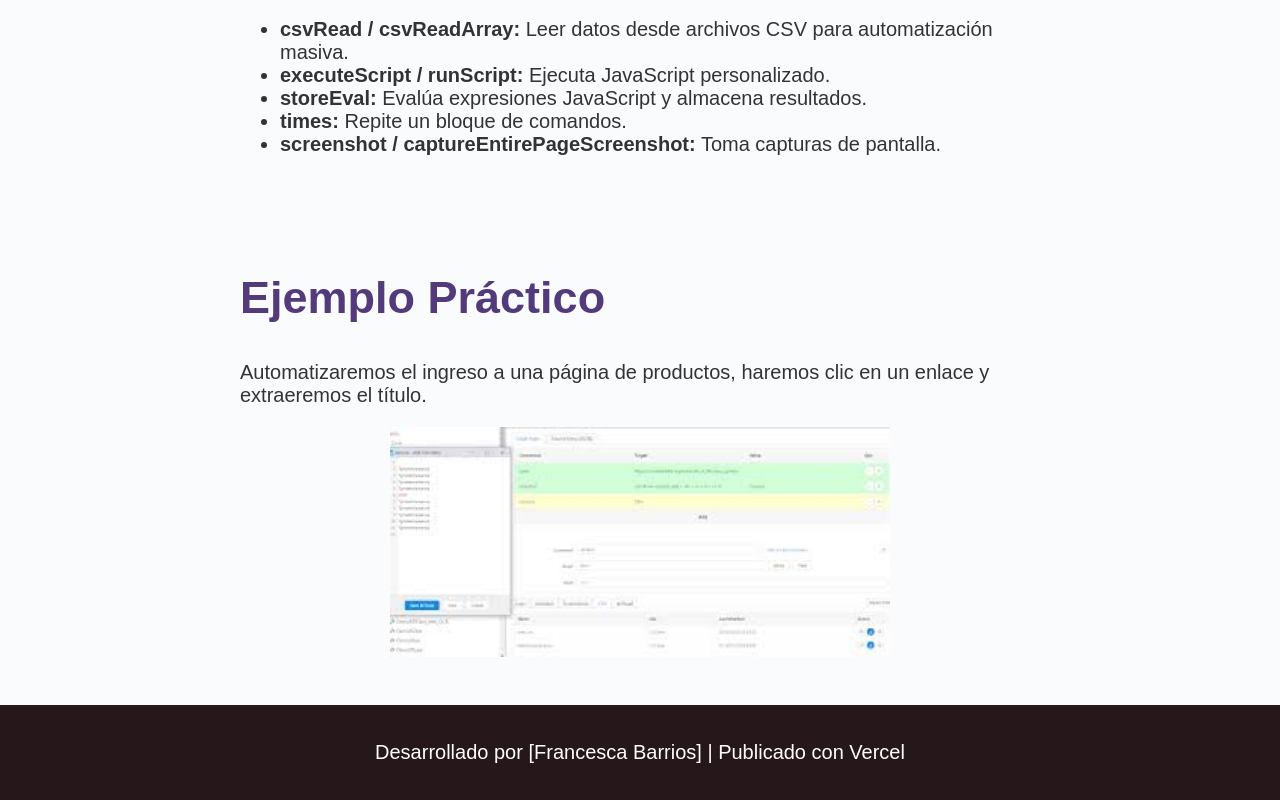
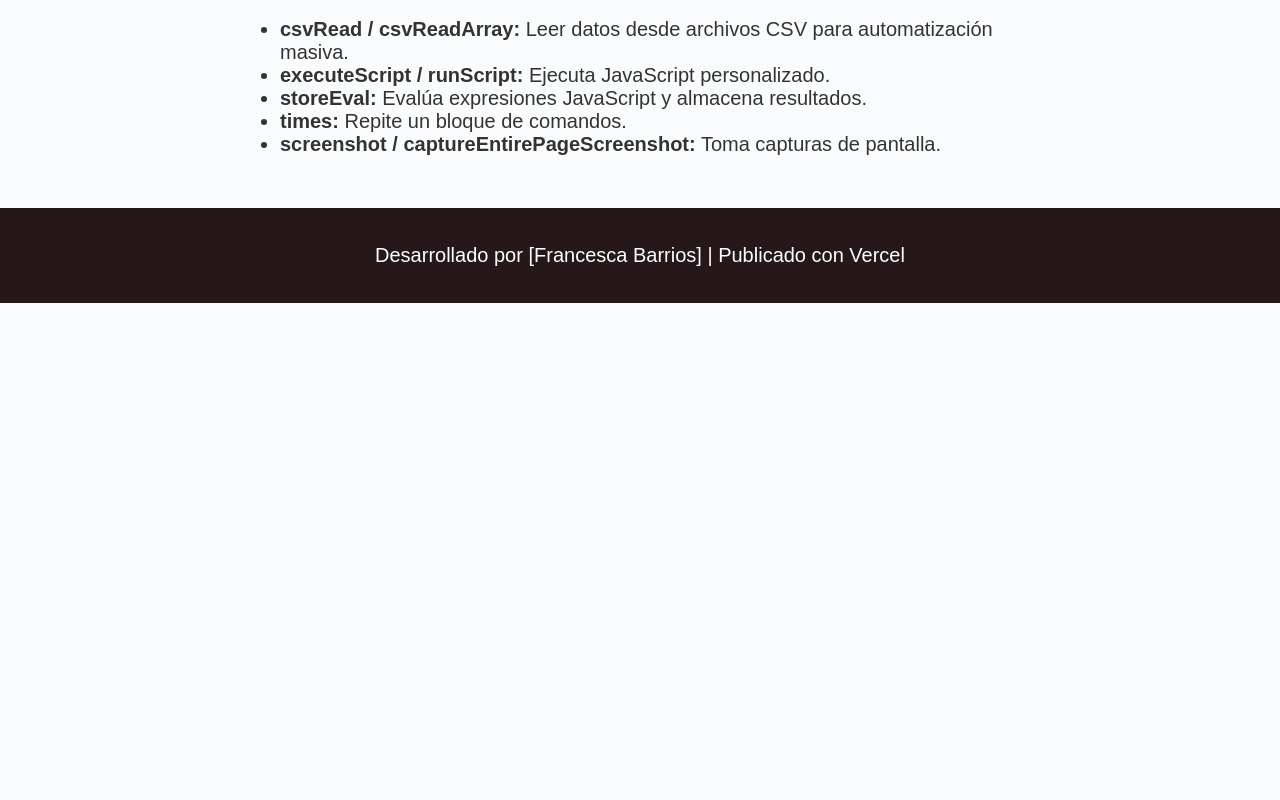
Before and after one commit to FrancescaBarrios/UI-Vision-Tutorial, a plain HTML site: page index.html in a window 1280 px wide. Shown: the part 1516-2316 px from the top of the page. After the commit the page ends 1819 px from the top, so only its background shows below. Drawn offline with Linux system fonts and the light colour scheme.

Commit message:
Update index.html

```diff
--- a/index.html
+++ b/index.html
@@ -51,11 +51,7 @@
     </ul>
   </section>
 
-  <section id="ejemplo">
-    <h2>Ejemplo Práctico</h2>
-    <p>Automatizaremos el ingreso a una página de productos, haremos clic en un enlace y extraeremos el título.</p>
-    <img src="imagenes/ejemplo-scraping.png" alt="Ejemplo scraping">
-  </section>
+
 
 
 
```
